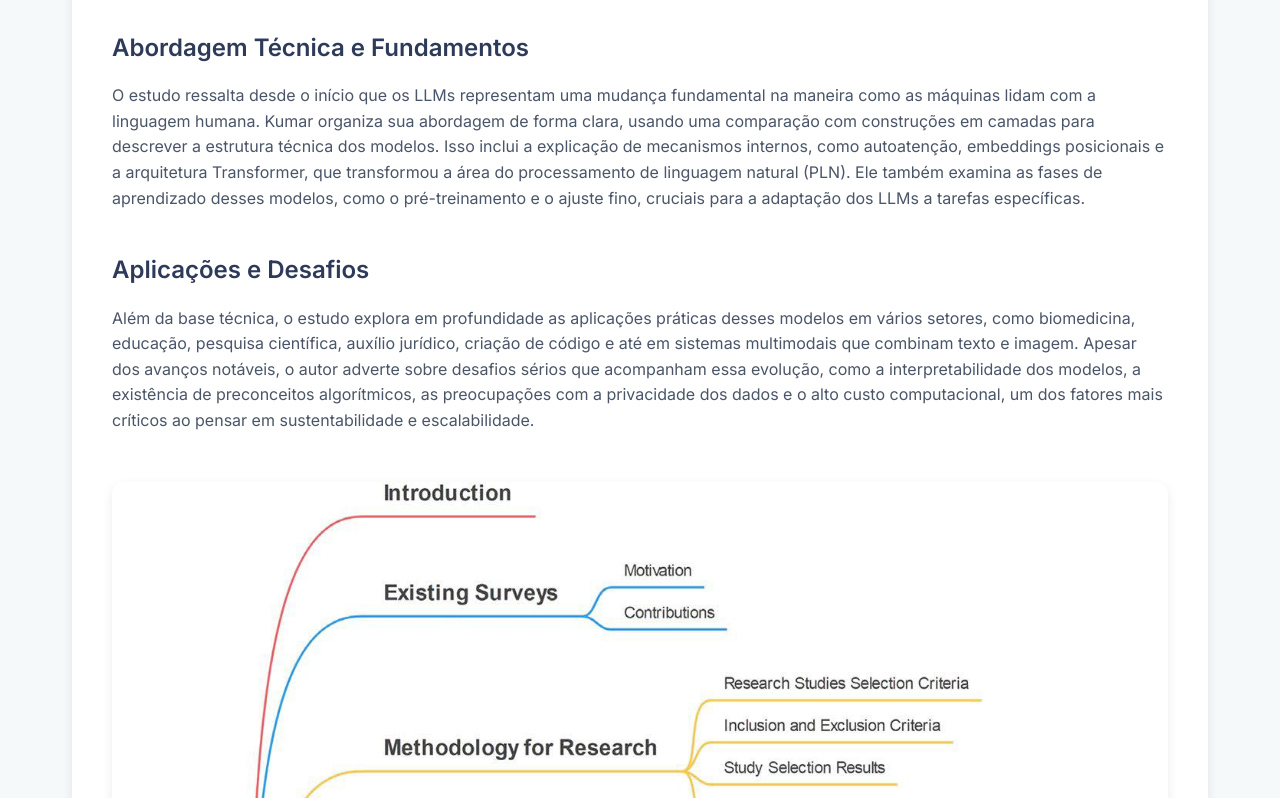
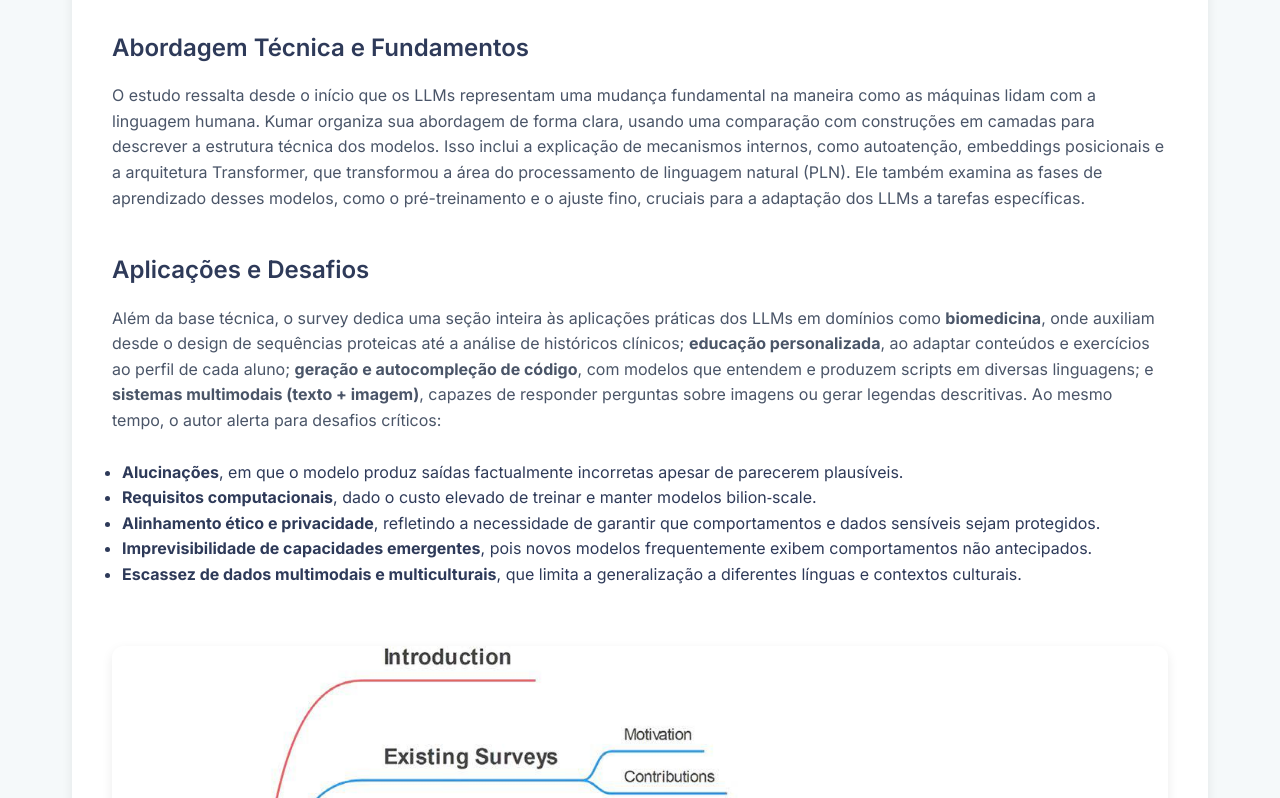
Before and after one commit to ezrasilva/Fichamento_01, a plain HTML site: page index.html in a window 1280 px wide. Shown: the part 478-1276 px from the top of the page. Drawn offline with nearby package versions, Linux system fonts and the light colour scheme.

Commit message:
fix: correct

```diff
--- a/index.html
+++ b/index.html
@@ -52,8 +52,32 @@
 
       <div class="section">
         <h2>Aplicações e Desafios</h2>
-        <p>Além da base técnica, o estudo explora em profundidade as aplicações práticas desses modelos em vários setores, como biomedicina, educação, pesquisa científica, auxílio jurídico, criação de código e até em sistemas multimodais que combinam texto e imagem. Apesar dos avanços notáveis, o autor adverte sobre desafios sérios que acompanham essa evolução, como a interpretabilidade dos modelos, a existência de preconceitos algorítmicos, as preocupações com a privacidade dos dados e o alto custo computacional, um dos fatores mais críticos ao pensar em sustentabilidade e escalabilidade.</p>
-
+        <p>
+    Além da base técnica, o survey dedica uma seção inteira às aplicações práticas dos LLMs em domínios como
+    <strong>biomedicina</strong>, onde auxiliam desde o design de sequências proteicas até a análise de históricos clínicos;
+    <strong>educação personalizada</strong>, ao adaptar conteúdos e exercícios ao perfil de cada aluno;
+    <strong>geração e autocompleção de código</strong>, com modelos que entendem e produzem scripts em diversas linguagens;
+    e <strong>sistemas multimodais (texto + imagem)</strong>, capazes de responder perguntas sobre imagens ou gerar legendas descritivas. Ao mesmo tempo, o autor alerta para desafios críticos:
+  </p>
+  <div style="padding: 10px;">
+     <ul>
+    <li>
+      <strong>Alucinações</strong>, em que o modelo produz saídas factualmente incorretas apesar de parecerem plausíveis.
+    </li>
+    <li>
+      <strong>Requisitos computacionais</strong>, dado o custo elevado de treinar e manter modelos bilion‑scale.
+    </li>
+    <li>
+      <strong>Alinhamento ético e privacidade</strong>, refletindo a necessidade de garantir que comportamentos e dados sensíveis sejam protegidos.
+    </li>
+    <li>
+      <strong>Imprevisibilidade de capacidades emergentes</strong>, pois novos modelos frequentemente exibem comportamentos não antecipados.
+    </li>
+    <li>
+      <strong>Escassez de dados multimodais e multiculturais</strong>, que limita a generalização a diferentes línguas e contextos culturais.
+    </li>
+  </ul>
+  </div>
         <div class="figure-container">
           <img src="fig1.png" alt="Taxonomia dos componentes técnicos de LLMs" class="figure-image" />
           <p class="figure-caption">Figura 1 – Taxonomia do artigo</p>
```
